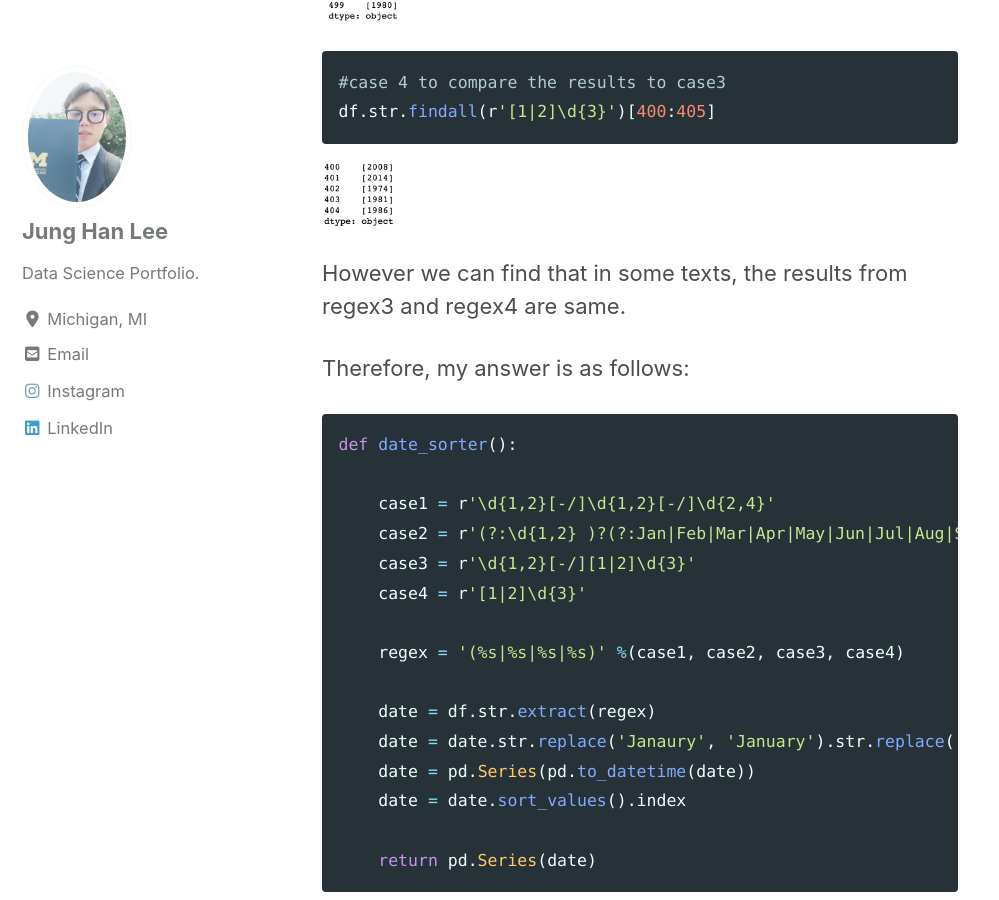
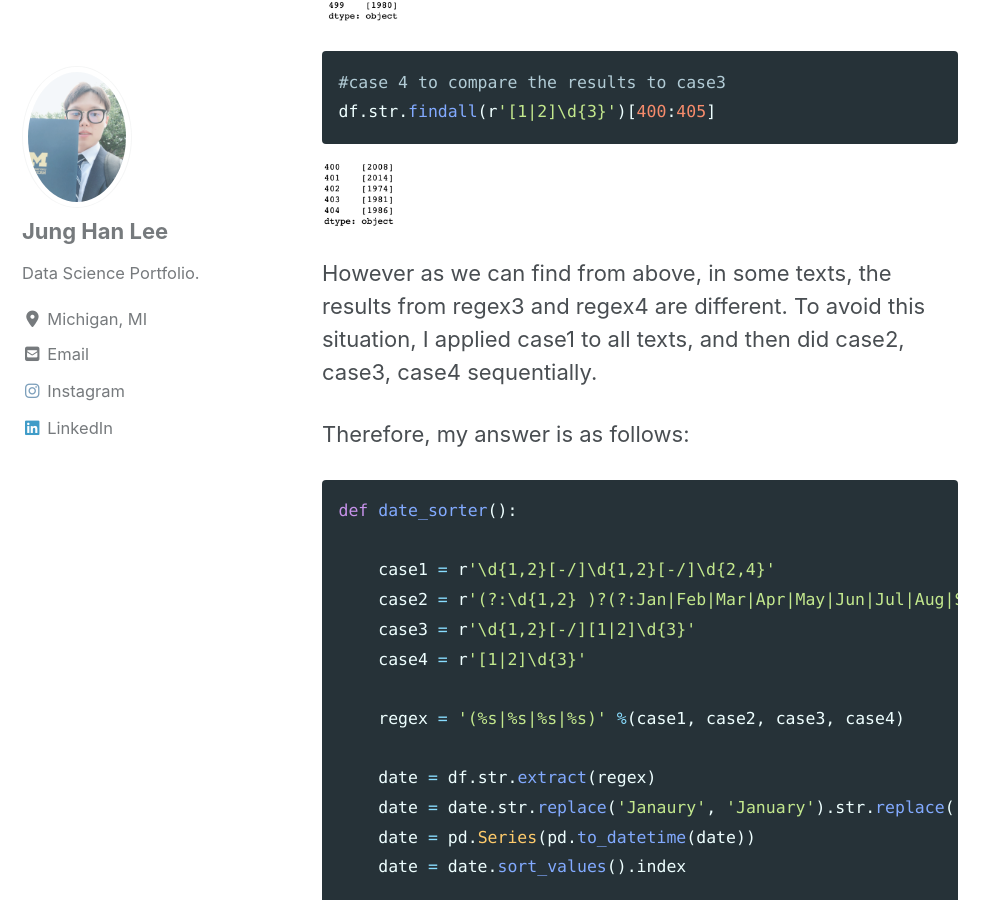
Before and after one commit to jung-han-lee/jung-han-lee.github.io, a Jekyll site: the page built from _posts/2020-04-17-textmining1.md, in a window 1280 px wide and 900 px high, scrolled down 3321 px. Shown: the whole window, without its empty margins (0-999 px from the left). Built offline with Jekyll 4.4.1, drawn with Linux system fonts in a browser that asks for light colours; cached includes are drawn as plain includes; nearby versions of some CDN libraries; some of the changed text lies outside the part shown.

Commit message:
new github

````diff
--- a/_posts/2020-04-17-textmining1.md
+++ b/_posts/2020-04-17-textmining1.md
@@ -118,7 +118,7 @@ df.str.findall(r'[1|2]\d{3}')[400:405]
 
 <img src="{{ site.url }}{{ site.baseurl }}/images/tm/s5.png" alt="">
 
-However we can find that in some texts, the results from regex3 and regex4 are same.
+However as we can find from above, in some texts, the results from regex3 and regex4 are different. To avoid this situation, I applied case1 to all texts, and then did case2, case3, case4 sequentially.
 
 Therefore, my answer is as follows:
 ```python
````
Also changed, not shown: other parts of _posts/2020-04-17-textmining1.md (+1 -1 lines).
